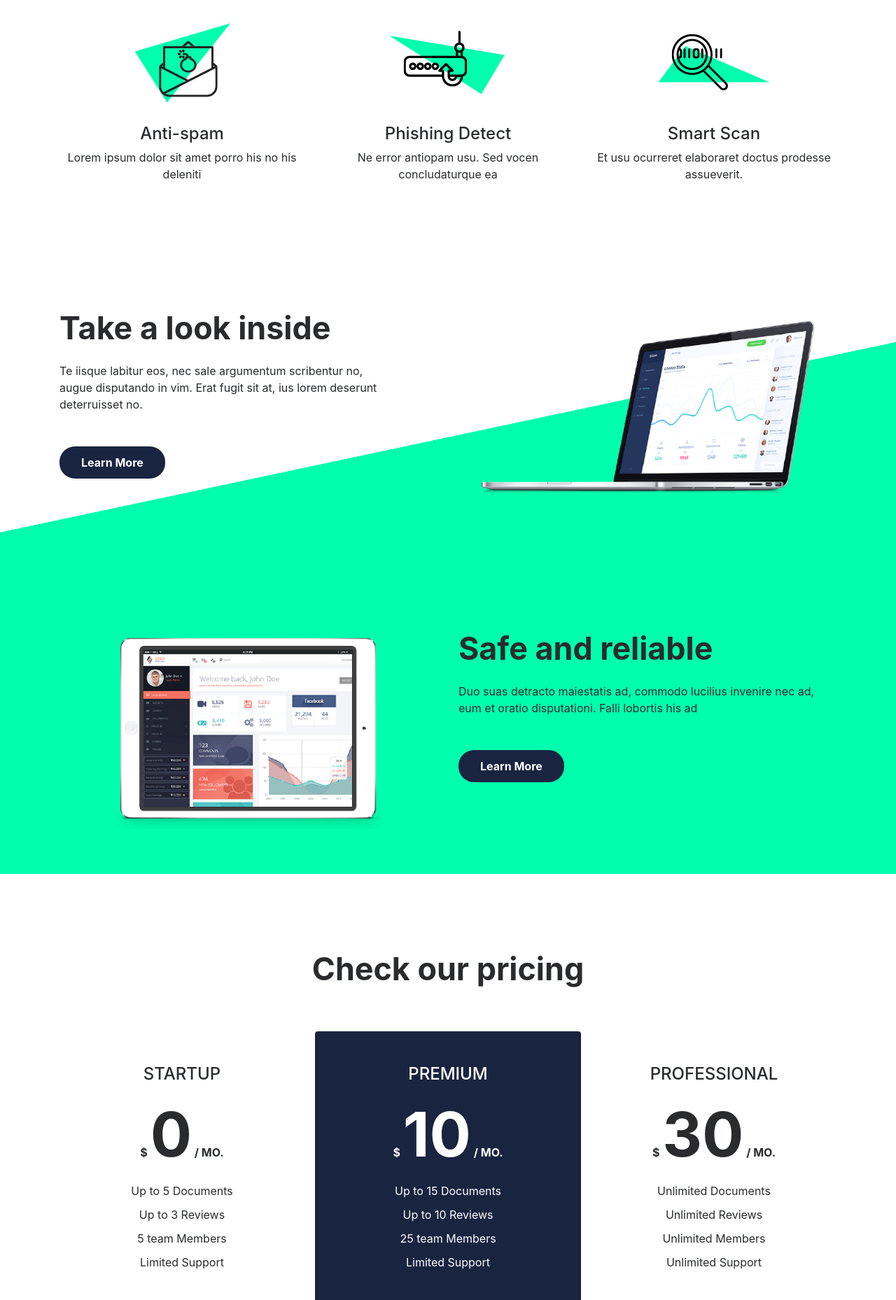
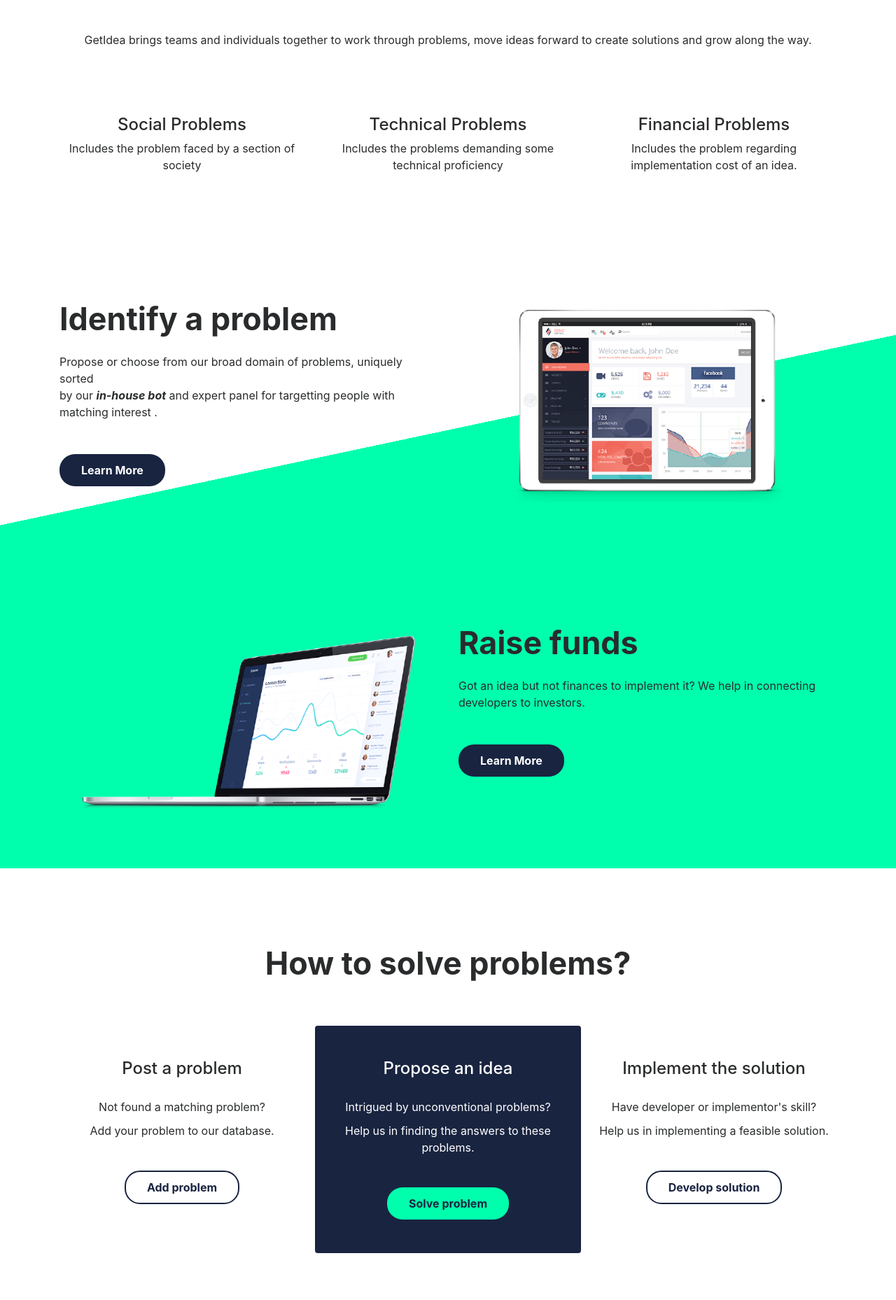
Before and after one commit to dipakkr/GetIdea.org, a plain HTML site: page index.html in a window 1280 px wide. Shown: the part 765-2623 px from the top of the page at 70% size. Drawn offline with Linux system fonts and the light colour scheme.

Commit message:
Version 1.0

```diff
--- a/index.html
+++ b/index.html
@@ -3,7 +3,7 @@
 <head>
     <meta charset="UTF-8">
     <meta name="viewport" content="width=device-width, initial-scale=1, shrink-to-fit=no">
-    <title>Bootstrap Template Atlas</title>
+    <title>GetIdea</title>
     <meta name="description" content="Got an Idea ? Here we are, We will help you in your Idea evaluation, team builiding and Fund Raising.">
     <link rel="icon" href="img/favicon.png" sizes="32x32" type="image/png">
     <!-- custom.css -->
@@ -26,40 +26,41 @@
                     <div class="col-2">
                         <img src="img/logo.png" alt="logo">
                     </div>
-                    <div class="col-6 align-self-center text-right">
-                        <a href="#" class="text-white lead">Get Early Access</a>
-                    </div>
                 </div>
             </header>
             <h1 data-aos="fade" data-aos-easing="linear" data-aos-duration="1000" data-aos-once="true" class="display-3 text-white font-weight-bold my-5">
             	 	GetIdea.org
+                <p data-aos="fade" data-aos-easing="linear" data-aos-duration="1000" data-aos-once="true" class="lead text-white my-1">
+                  <br>Solve | Create | Grow
+                </p>
             </h1>
             <p data-aos="fade" data-aos-easing="linear" data-aos-duration="1000" data-aos-once="true" class="lead text-white my-4">
-                Got an Idea ?
-
-                <br>Evaluate | Find Co-founder | Raise Funds
+                Got an Idea ? Want to get an Idea ? Want to implement an Idea ?
+                <br>We have got you all covered.
             </p>
             <a href="#" data-aos="fade" data-aos-easing="linear" data-aos-duration="1000" data-aos-once="true" class="btn my-4 font-weight-bold atlas-cta cta-green">Get Started</a>
         </div>
     </div>
     <!-- three-blcok -->
     <div class="container my-5 py-2">
-        <h2 class="text-center font-weight-bold my-5">Smartest protection for your site</h2>
+        <h2 class="text-center font-weight-bold my-5">A better way to solve a problem</h2>
+        <div data-aos="fade-up" data-aos-delay="0" data-aos-duration="1000" data-aos-once="true" class="text-center my-5">
+            <p>GetIdea brings teams and individuals together to work through problems, move ideas forward to create solutions and grow along the way.</p>
+        </div>
+        <br>
+        <br>
         <div class="row">
             <div data-aos="fade-up" data-aos-delay="0" data-aos-duration="1000" data-aos-once="true" class="col-md-4 text-center">
-                <img src="img/smart-protect-1.jpg" alt="Anti-spam" class="mx-auto">
-                <h4>Anti-spam</h4>
-                <p>Lorem ipsum dolor sit amet porro his no his deleniti</p>
+                <h4>Social Problems</h4>
+                <p>Includes the problem faced by a section of society</p>
             </div>
             <div data-aos="fade-up" data-aos-delay="200" data-aos-duration="1000" data-aos-once="true" class="col-md-4 text-center">
-                <img src="img/smart-protect-2.jpg" alt="Phishing Detect" class="mx-auto">
-                <h4>Phishing Detect</h4>
-                <p>Ne error antiopam usu. Sed vocen concludaturque ea</p>
+                <h4>Technical Problems</h4>
+                <p>Includes the problems demanding some technical proficiency</p>
             </div>
             <div data-aos="fade-up" data-aos-delay="400" data-aos-duration="1000" data-aos-once="true" class="col-md-4 text-center">
-                <img src="img/smart-protect-3.jpg" alt="Smart Scan" class="mx-auto">
-                <h4>Smart Scan</h4>
-                <p>Et usu ocurreret elaboraret doctus prodesse assueverit.</p>
+                <h4>Financial Problems</h4>
+                <p>Includes the problem regarding implementation cost of an idea.</p>
             </div>
         </div>
     </div>
@@ -68,13 +69,13 @@
         <div class="container my-5">
             <div class="row justify-content-between text-center text-md-left">
                 <div data-aos="fade-right" data-aos-duration="1000" data-aos-once="true" class="col-md-6">
-                    <h2 class="font-weight-bold">Take a look inside</h2>
-                    <p class="my-4">Te iisque labitur eos, nec sale argumentum scribentur no,
-                        <br> augue disputando in vim. Erat fugit sit at, ius lorem deserunt deterruisset no.</p>
+                    <h2 class="font-weight-bold">Identify a problem</h2>
+                    <p class="my-4">Propose or choose from our broad domain of problems, uniquely sorted
+                        <br>by our <b><i>in-house bot</i></b> and expert panel for targetting people with matching interest .</p>
                     <a href="#" class="btn my-4 font-weight-bold atlas-cta cta-blue">Learn More</a>
                 </div>
                 <div data-aos="fade-left" data-aos-duration="1000" data-aos-once="true" class="col-md-6 align-self-center">
-                    <img src="img/feature-1.png" alt="Take a look inside" class="mx-auto d-block">
+                    <img src="img/feature-2.png" alt="Safe and reliable" class="mx-auto d-block">
                 </div>
             </div>
         </div>
@@ -84,15 +85,15 @@
         <div class="container">
             <div class="row justify-content-between text-center text-md-left">
                 <div data-aos="fade-left" data-aos-duration="1000" data-aos-once="true" class="col-md-6 flex-md-last">
-                    <h2 class="font-weight-bold">Safe and reliable</h2>
+                    <h2 class="font-weight-bold">Raise funds</h2>
                     <p class="my-4">
-                        Duo suas detracto maiestatis ad, commodo lucilius invenire nec ad,
-                        <br> eum et oratio disputationi. Falli lobortis his ad
+                        Got an idea but not finances to implement it? We help in connecting
+                        <br>developers to investors.
                     </p>
                     <a href="#" class="btn my-4 font-weight-bold atlas-cta cta-blue">Learn More</a>
                 </div>
                 <div data-aos="fade-right" data-aos-duration="1000" data-aos-once="true" class="col-md-6 align-self-center flex-md-first">
-                    <img src="img/feature-2.png" alt="Safe and reliable" class="mx-auto d-block">
+                    <img src="img/feature-1.png" alt="Take a look inside" class="mx-auto d-block">
                 </div>
             </div>
         </div>
@@ -100,65 +101,31 @@
 
     <!-- price table -->
     <div class="container my-5 py-2" id="price-table">
-        <h2 class="text-center font-weight-bold d-block mb-3">Check our pricing</h2>
+        <h2 class="text-center font-weight-bold d-block mb-3">How to solve problems?</h2>
         <div class="row">
             <div data-aos="fade-right" data-aos-delay="200" data-aos-duration="1000" data-aos-once="true" class="col-md-4 text-center py-4 mt-5">
-                <h4 class="my-4">STARTUP</h4>
-                <p class="font-weight-bold">$ <span class="display-2 font-weight-bold">0</span> / MO.</p>
+                <h4 class="my-4">Post a problem</h4>
                 <ul class="list-unstyled">
-                    <li>Up to 5 Documents</li>
-                    <li>Up to 3 Reviews</li>
-                    <li>5 team Members</li>
-                    <li>Limited Support</li>
+                    <li>Not found a matching problem?</li>
+                    <li>Add your problem to our database.</li>
                 </ul>
-                <a href="#" class="btn my-4 font-weight-bold atlas-cta cta-ghost">Get Free</a>
+                <a href="#" class="btn my-4 font-weight-bold atlas-cta cta-ghost">Add problem</a>
             </div>
             <div data-aos="fade-up" data-aos-duration="1000" data-aos-once="true" class="col-md-4 text-center py-4 mt-5 rounded" id="price-table__premium">
-                <h4 class="my-4">PREMIUM</h4>
-                <p class="font-weight-bold">$ <span class="display-2 font-weight-bold">10</span> / MO.</p>
+                <h4 class="my-4">Propose an idea</h4>
                 <ul class="list-unstyled">
-                    <li>Up to 15 Documents</li>
-                    <li>Up to 10 Reviews</li>
-                    <li>25 team Members</li>
-                    <li>Limited Support</li>
+                    <li>Intrigued by unconventional problems?</li>
+                    <li>Help us in finding the answers to these problems.</li>
                 </ul>
-                <a href="#" class="btn my-4 font-weight-bold atlas-cta cta-green">Get Free</a>
+                <a href="#" class="btn my-4 font-weight-bold atlas-cta cta-green">Solve problem</a>
             </div>
             <div data-aos="fade-left" data-aos-delay="200" data-aos-duration="1000" data-aos-once="true" class="col-md-4 text-center py-4 mt-5">
-                <h4 class="my-4">PROFESSIONAL</h4>
-                <p class="font-weight-bold">$ <span class="display-2 font-weight-bold">30</span> / MO.</p>
+                <h4 class="my-4">Implement the solution</h4>
                 <ul class="list-unstyled">
-                    <li>Unlimited Documents</li>
-                    <li>Unlimited Reviews</li>
-                    <li>Unlimited Members</li>
-                    <li>Unlimited Support</li>
+                    <li>Have developer or implementor's skill?</li>
+                    <li>Help us in implementing a feasible solution.</li>
                 </ul>
-                <a href="#" class="btn my-4 font-weight-bold atlas-cta cta-ghost">Get Free</a>
-            </div>
-        </div>
-    </div>
-    <!-- client -->
-    <div class="jumbotron jumbotron-fluid">
-        <div class="container">
-            <div class="row">
-                <div class="col-sm-4 col-md-2 py-2 align-self-center">
-                    <img src="img/client-1.png" class="mx-auto d-block">
-                </div>
-                <div class="col-sm-4 col-md-2 py-2 align-self-center">
-                    <img src="img/client-2.png" class="mx-auto d-block">
-                </div>
-                <div class="col-sm-4 col-md-2 py-2 align-self-center">
-                    <img src="img/client-3.png" class="mx-auto d-block">
-                </div>
-                <div class="col-sm-4 col-md-2 py-2 align-self-center">
-                    <img src="img/client-4.png" class="mx-auto d-block">
-                </div>
-                <div class="col-sm-4 col-md-2 py-2 align-self-center">
-                    <img src="img/client-5.png" class="mx-auto d-block">
-                </div>
-                <div class="col-sm-4 col-md-2 py-2 align-self-center">
-                    <img src="img/client-6.png" class="mx-auto d-block">
-                </div>
+                <a href="#" class="btn my-4 font-weight-bold atlas-cta cta-ghost">Develop solution</a>
             </div>
         </div>
     </div>
@@ -169,8 +136,8 @@
                 <div class="col-md-6 text-white">
                     <h2 class="font-weight-bold">Contact Us</h2>
                     <p class="my-4">
-                    Team GetIdea is here to provide you with more information, answer any questions you may have
-                    and create an effective solution for your instructional needs.
+                    Team GetIdea is here to provide you with more information, ask any questions you may have
+                    and help us in curating the effective solution as per your needs.
                     </p>
                     <ul class="list-unstyled">
                         <li>Email : contact@getidea.org </li>
@@ -222,9 +189,17 @@
                     	<i class="fa fa-linkedin" aria-hidden="true"></i>
                     </a>
                 </div>
+                <!-- Footer -->
+              <footer>
+                <div class="container text-center">
+                  <a href="https://madewithlove.org.in" target="_blank"><font color="white">Made with <span style="color: #e74c3c">&hearts;</span> in India</font></a>
+                </div>
+              </footer>
             </div>
         </div>
     </div>
+
+
 
     <!-- AOS -->
     <script src="js/aos.js"></script>
```
